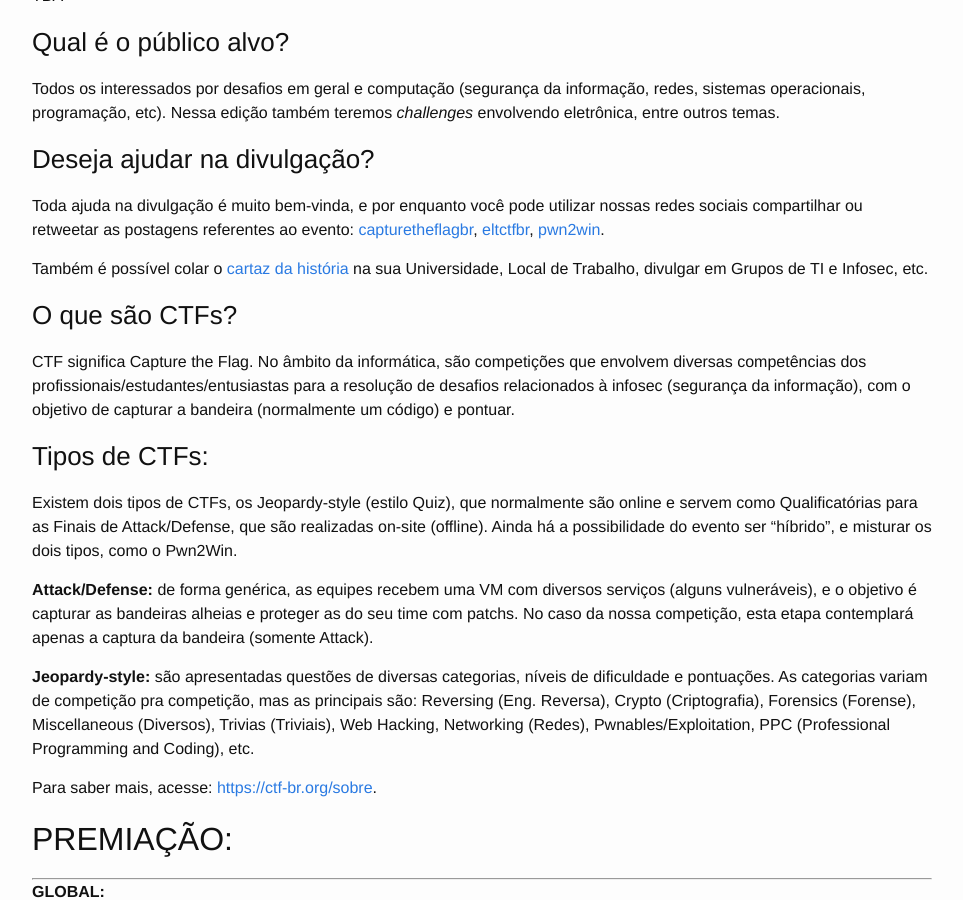
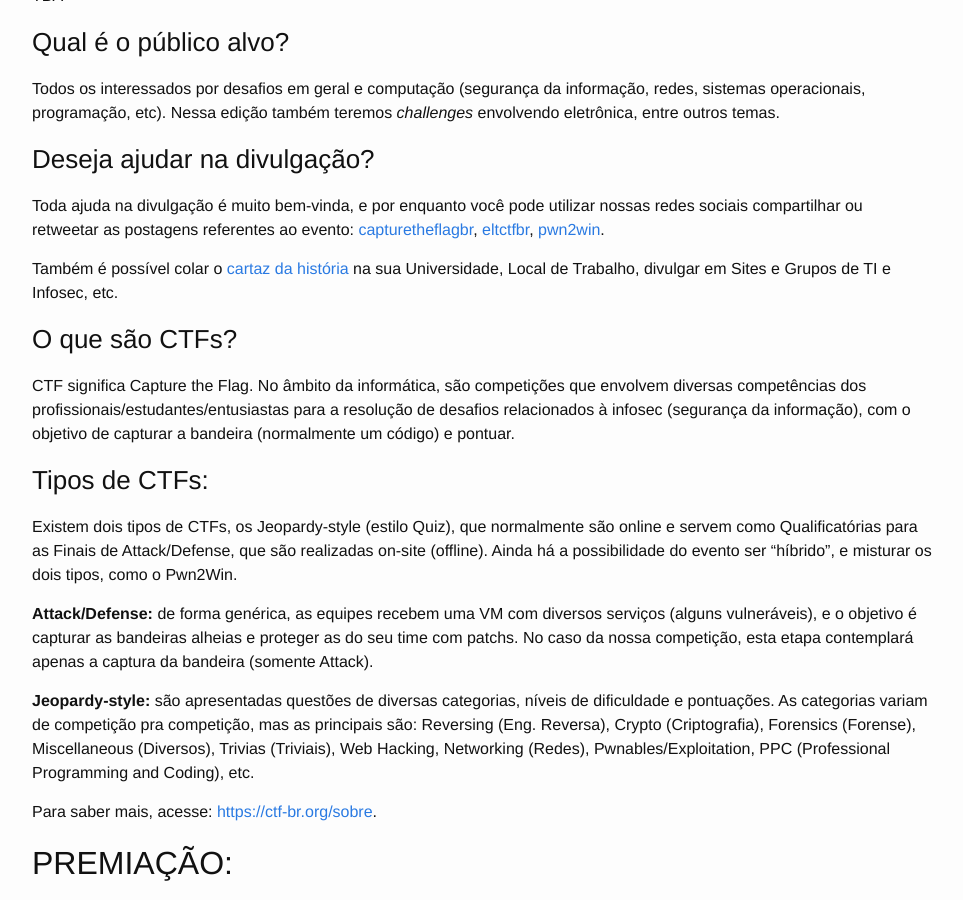
Before and after one commit to nusiloot/pwn2win.party, a Jekyll site: the page built from regras.md, in a window 1280 px wide and 900 px high, scrolled down 830 px. Shown: the whole window, without its empty margins (158-1121 px from the left). Built offline with Jekyll 4.4.1, drawn with Linux system fonts in a browser that asks for light colours.

Commit message:
Updating Ilustration links

```diff
--- a/regras.md
+++ b/regras.md
@@ -38,7 +38,7 @@ Todos os interessados por desafios em geral e computação (segurança da inform
 
 Toda ajuda na divulgação é muito bem-vinda, e por enquanto você pode utilizar nossas redes sociais compartilhar ou retweetar as postagens referentes ao evento: [capturetheflagbr](https://facebook.com/capturetheflagbr){:target="_blank"}, [eltctfbr](https://twitter.com/eltctfbr){:target="_blank"}, [pwn2win](https://twitter.com/pwn2win){:target="_blank"}.
 
-Também é possível colar o [cartaz da história](http://bit.ly/Illustration-Pwn2Win2020){:target="_blank"} na sua Universidade, Local de Trabalho, divulgar em Grupos de TI e Infosec, etc.
+Também é possível colar o [cartaz da história](http://bit.ly/Illustration-Pwn2Win-2020){:target="_blank"} na sua Universidade, Local de Trabalho, divulgar em Sites e Grupos de TI e Infosec, etc.
 
 ### O que são CTFs?
 
```
Also changed, not shown: rules.md (+1 -1 lines).
